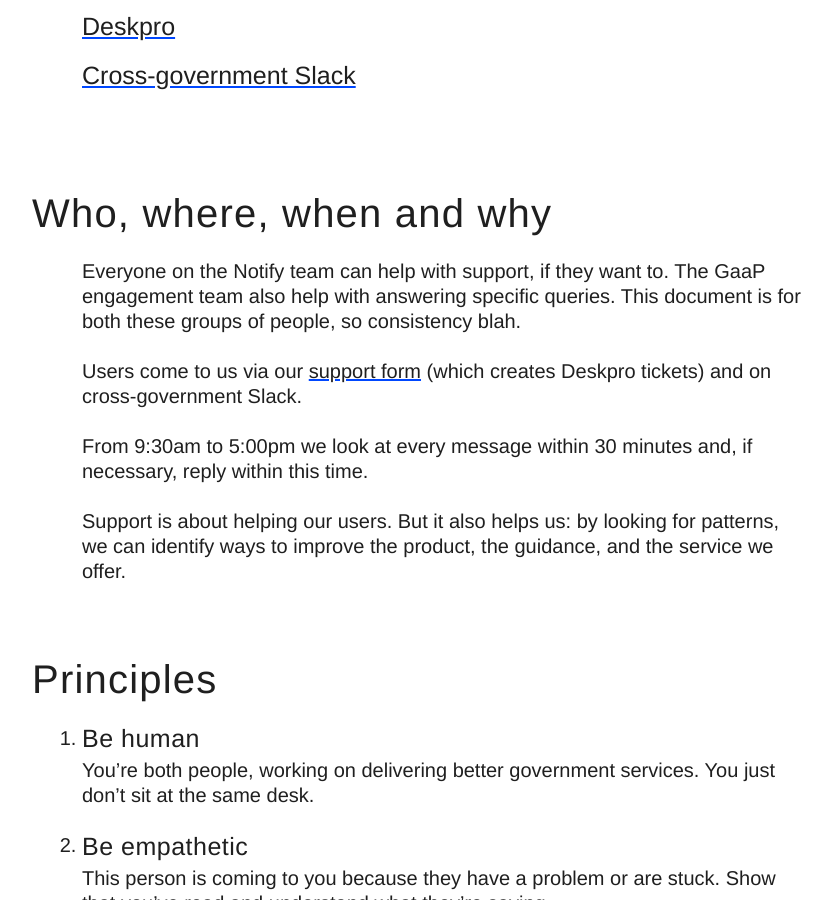
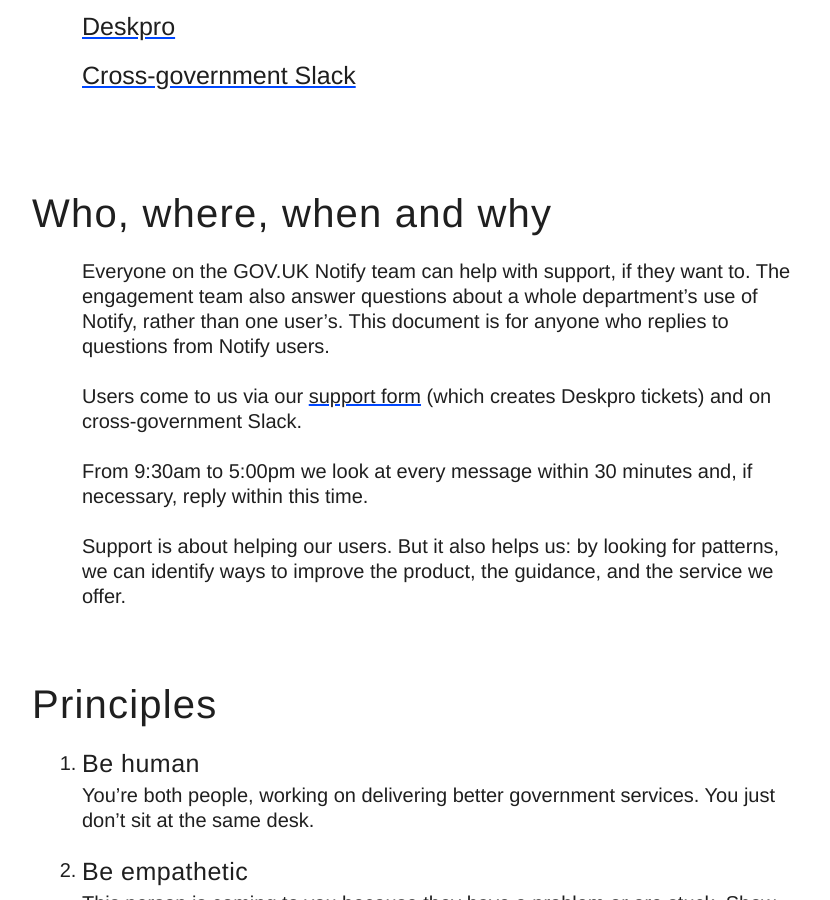
Before and after one commit to alphagov/notify-support, a Jekyll site: the page built from index.md, in a window 1280 px wide and 900 px high, scrolled down 401 px. Shown: the whole window, without its empty margins (43-873 px from the left). Built offline with Jekyll 4.4.1, drawn with Linux system fonts in a browser that asks for light colours.

Commit message:
Remove temp wording from intro

```diff
--- a/_content/who-when-where.markdown
+++ b/_content/who-when-where.markdown
@@ -4,7 +4,7 @@ slug: welcome
 order: 1
 ---
 
-Everyone on the Notify team can help with support, if they want to. The GaaP engagement team also help with answering specific queries. This document is for both these groups of people, so consistency blah.
+Everyone on the GOV.UK Notify team can help with support, if they want to. The engagement team also answer questions about a whole department’s use of Notify, rather than one user’s. This document is for anyone who replies to questions from Notify users.
 
 Users come to us via our [support form](https://www.notifications.service.gov.uk/support) (which creates Deskpro tickets) and on cross-government Slack.
 
```
